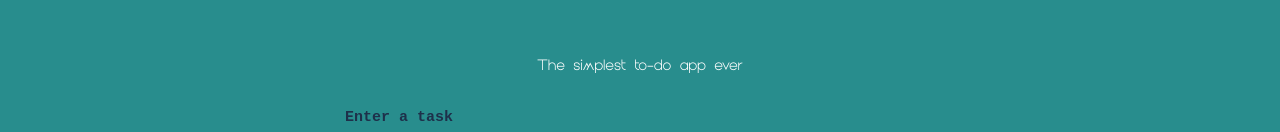
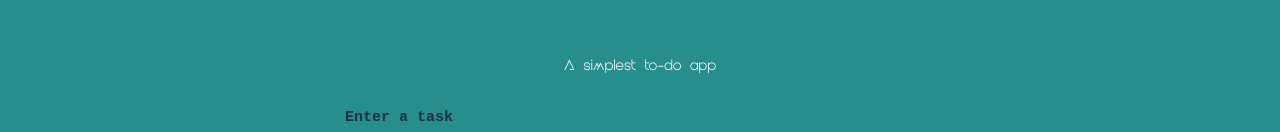
Before and after one commit to Amakiri201/Vue-Assignment, a Vue app: page / in a window 1280 px wide. Shown: the part 316-448 px from the top of the page. Built offline with nearby package versions, Linux system fonts and the light colour scheme; the HTML template or start-up script is replaced by a standard one.

Commit message:
Update App.vue

```diff
--- a/src/App.vue
+++ b/src/App.vue
@@ -47,7 +47,7 @@ function handleSubmit() {
   <div class="wrapper">
     <div class="hero">
       <h1>GOJO</h1>
-      <p>The simplest to-do app ever</p>
+      <p>A simplest to-do app </p>
     </div>
 
     <form @submit.prevent="handleSubmit">
```
